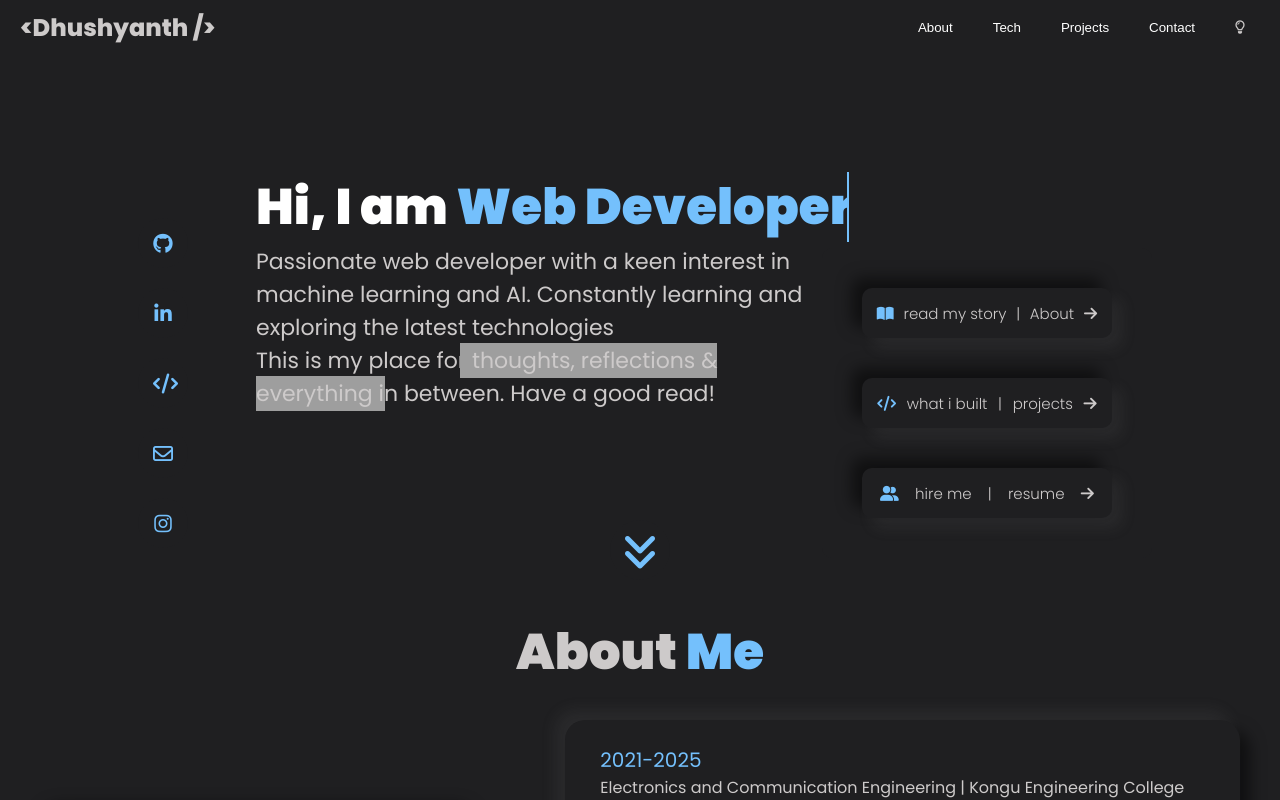
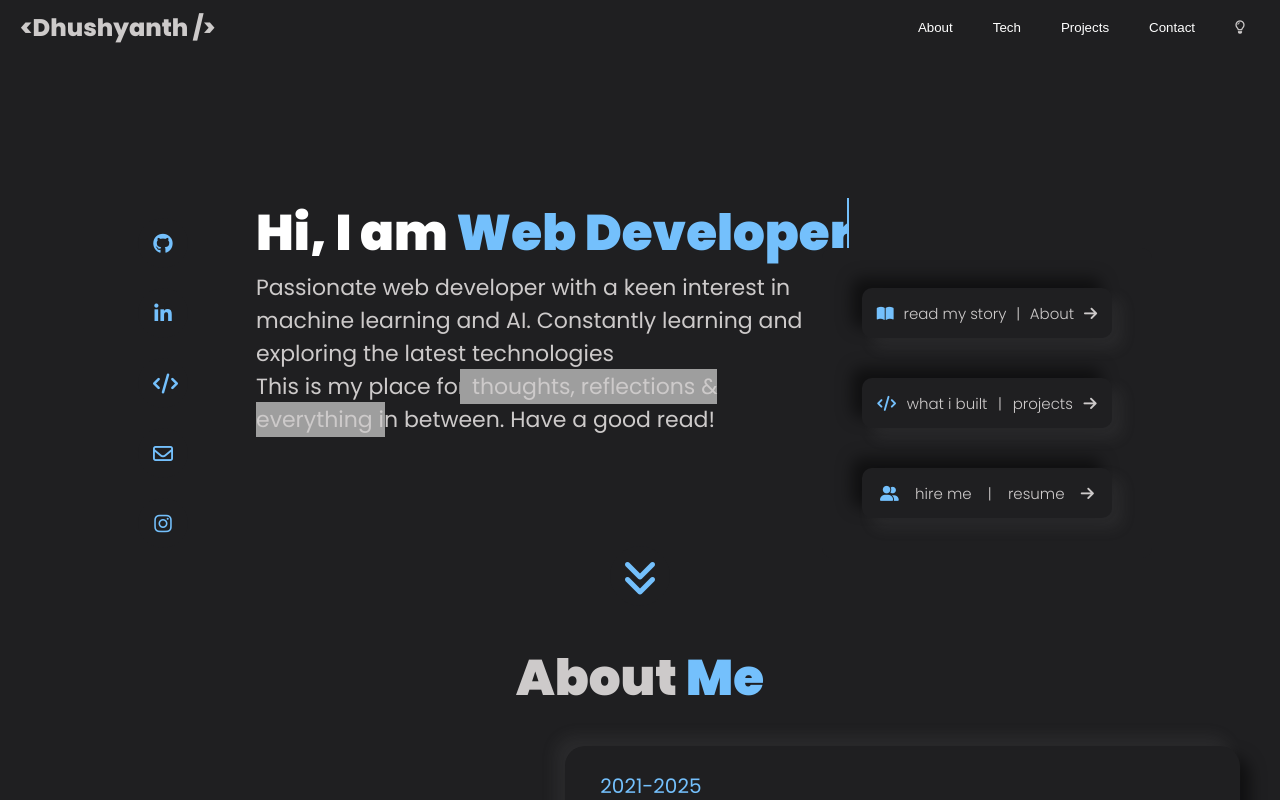
Before and after one commit to DhushyanthRavichandran/Portfolio-ReactJS, a React (Create React App) app: page / in a window 1280 px wide. Shown: the top 800 px of the page. Built offline with nearby package versions, Linux system fonts and the light colour scheme; grey boxes are pictures that could not be loaded.

Commit message:
Updated styles

```diff
--- a/src/App.css
+++ b/src/App.css
@@ -5,8 +5,7 @@ html, body {
   height: 100%;
   margin: 0;
   padding: 0;
-  /* overflow-x: hidden; Prevent horizontal scrolling */
-   box-sizing: border-box; /*Include padding and border in element's total width and height */
+   box-sizing: border-box;
 }
 
 
@@ -27,7 +26,6 @@ html, body {
  color: rgb(205, 202, 202);
 
 }
-/* Base styles for the navbar */
 .navbar {
   display: flex;
   align-items: center;
@@ -63,7 +61,7 @@ html, body {
   transform: scale(1.1);
 }
 
-/* Responsive styles */
+
 @media (max-width: 640px) {
   .nav-buttons {
     display: none;
@@ -94,7 +92,7 @@ html, body {
   }
 }
 
-/* For smooth transition */
+
 .nav-buttons {
   transition: max-height 0.5s ease-in-out, opacity 0.5s ease-in-out;
   max-height: 0;
@@ -107,7 +105,7 @@ html, body {
   opacity: 1;
 }
 
-/* Hide toggle on larger screens */
+
 @media (min-width: 641px) {
   .nav-toggle {
     display: none;
@@ -120,13 +118,8 @@ html, body {
   }
 }
 
-
-
-
-
 .container {
-  margin-top: 9%;
-
+  margin-top: 11%;
   overflow: hidden;
 }
 
@@ -206,7 +199,6 @@ html, body {
   10px 10px 15px rgba(126, 124, 124, 0.12);
 }
 
-
 .highlighted-text {
   background: url(//s2.svgbox.net/pen-brushes.svg?ic=brush-3&color=0091ff);
 
@@ -214,8 +206,6 @@ html, body {
   padding: 2px 6px;
 
 }
-
-
 
 .social-button {
   display: flex;
@@ -271,7 +261,6 @@ html, body {
 
 }
 .smallintro{
-  /* overflow-x: hidden; */
   font-family: "poppins", sans-serif;
   margin: 10px;
   padding: 20px;
@@ -284,14 +273,11 @@ html, body {
 
 }
 .about-content{
-  /* overflow-x: hidden; */
   font-family: "poppins", sans-serif;
   position: relative;
   display: flex;
   flex-direction: column;
   margin: 10px;
-
-
 }
 .about{
   padding: 10px;
@@ -302,34 +288,17 @@ html, body {
   border: none;
 }
 .aboutme{
-  /* overflow-x: hidden; */
   margin:0px ;
   margin-top: 15px;
 }
 
 .about {
-  /* overflow-x: hidden; */
   display:inline-block; position:relative; z-index:1; width:90%; height:fit-content; margin:20px; padding:25px;
   border-radius:20px;
 
   box-shadow: -10px -10px 15px rgba(126, 124, 124, 0.12),
   10px 10px 15px rgba(0, 0, 0, 0.5);
-  /* background:linear-gradient(0.06deg, rgba(250, 250, 250, 1) 0%,
-                                      rgba(246, 246, 246, 1) 29.62%,
-                                      rgba(234, 234, 234, 1) 58.47%,
-                                      rgba(215, 215, 215, 1) 86.92%,
-                                      rgba(204, 204, 204, 1) 99.22%);
-  box-shadow:-4px 8px 8px rgba(0,0,0,0.1), -8px 16px 16px rgba(0,0,0,0.1), -16px 32px 32px rgba(0,0,0,0.15), -32px 64px 64px rgba(0,0,0,0.25);   */
 }
-
-
-/* .smallintro.t{
-  /* box-shadow:0 1px 0 #291a1a, 0 2px 0 #c9c9c9, 0 3px 0 #bbb, 0 4px 0 #b9b9b9, 0 5px 0 #150e0e, 0 6px 1px rgba(0, 0, 0, 0.1), 0 0 5px rgba(0, 0, 0, 0.1), 0 1px 3px rgba(0, 0, 0, 0.3), 0 3px 5px rgba(0, 0, 0, 0.2), 0 5px 10px rgba(0, 0, 0, 0.25), 0 10px 10px rgba(0, 0, 0, 0.2), 0 20px 20px rgba(0, 0, 0, 0.15);  */
-  /* background-color: #1f1f21;
-  transform: translateY(5px);
-  box-shadow: inset 0px 10px 20px 2px rgba(0, 0, 0, 0.25);
-}
-*/
 
 .small{
   margin-top: 30px;
@@ -350,27 +319,12 @@ html, body {
   box-shadow: -10px -10px 15px rgba(0, 0, 0, 0.5),
   10px 10px 15px rgba(126, 124, 124, 0.12);
 
-
-  /* background-color: #1f1f21;
-  background: linear-gradient(0.06deg, rgba(250, 250, 250, 1) 0%,
-                                      rgba(246, 246, 246, 1) 29.62%,
-                                      rgba(234, 234, 234, 1) 58.47%,
-                                      rgba(215, 215, 215, 1) 86.92%,
-                                      rgba(204, 204, 204, 1) 99.22%);
-  box-shadow: -4px 8px 8px rgba(0, 0, 0, 0.1),
-              -8px 16px 16px rgba(0, 0, 0, 0.1),
-              -16px 32px 32px rgba(0, 0, 0, 0.15),
-              -32px 64px 64px rgba(0, 0, 0, 0.25);
-   */
-
 }
 
 .about-year{
   font-size: 20px;
 }
 
-
-/* Container styling */
 .container1 {
 
   margin-top: 0;
@@ -378,7 +332,6 @@ html, body {
   display: inline-block;
 }
 
-/* Image styling */
 .WrapperImage {
 
   height: 130px;
@@ -389,10 +342,7 @@ html, body {
   display: block;
   transition: opacity 0.3s;
 }
-
-/* Text styling */
 .txt {
-
   font-family: "Poppins", sans-serif;
   font-size: 1.2rem;
   font-weight: 500;
@@ -406,16 +356,12 @@ html, body {
   visibility: hidden;
   opacity: 0;
 }
-
-/* Show text on hover */
 .container1:hover .txt {
   visibility: visible;
   opacity: 1;
 }
 
-/* Wrapper design container styling */
 .Wrapper-design {
-
   margin: 10px;
   padding: 10px;
   display: flex;
@@ -423,22 +369,18 @@ html, body {
   justify-content: space-evenly;
 }
 
-/* Additional wrapper styling */
 .wrap1 {
   margin-top: 10px;
   padding: 10px;
-
   position: relative;
 }
 
 .wrap2 {
-
   background-color:#1f1f21;
   padding: 10px;
   position: relative;
 }
 
-/* Image hover effect */
 .WrapperImage:hover {
   opacity: 0.5;
 }
@@ -450,23 +392,20 @@ html, body {
   text-align: center;
 }
 .project-content{
-  /* background-color: chocolate; */
+
   display: flex;
-
-
-  /* border: 2px solid black; */
   margin: 35px;
   padding: 10px;
   position: relative;
   width: 80%;
 
 }
+
 .design{
   display: flex;
+}
 
-}
 .straightline{
-
   padding: 25px;
   height: 81%;
   margin-right: 20px;
@@ -474,11 +413,12 @@ html, body {
   background: rgb(244,2,2);
   background: linear-gradient(0deg, rgba(244,2,2,1) 0%, rgba(255,190,190,1) 100%);
 }
+
 .project-img{
-
   height: 300px;
   width: 450px;
 }
+
 .project-details{
   font-family: "poppins", sans-serif;
   display: flex;
@@ -486,23 +426,21 @@ html, body {
   justify-content: center;
   align-items: center;
   margin-bottom: 0;
+}
 
-}
 .project-title{
-
   font-size: 30px;
 }
+
 .proj{
-
   display: flex;
   flex-direction: column;
-  /* background-color: pink; */
   width: 100%;
   padding: 10PX;
   margin-left: 60PX;
 }
+
 .box{
-
   background-color: #74C0FC;
   padding: 5px;
   padding-left: 15px;
@@ -512,16 +450,19 @@ html, body {
   margin: 10px;
   color: #1f1f21;
 }
+
 .project-page{
   margin-top: 30px;
 }
+
 .proj-boxes{
   display: flex;
+}
 
-}
 .project-title{
   color:#74C0FC ;
 }
+
 .view-button{
   font-size: larger;
   position: relative;
@@ -529,17 +470,18 @@ html, body {
   left: 70%;
   padding: 10px;
   width: fit-content;
-  /* background-color: powderblue; */
   border: none;
   background-color:#1f1f21;
+}
 
-}
 .project-description{
   margin-top: 0px;
 }
+
 .view-button:hover{
   color: #ffffff;
 }
+
 .contact {
   margin: 0 ;
   text-align: center;
@@ -594,7 +536,6 @@ html, body {
 
 .textarea {
   height: 110px;
-
 }
 
 .submit-button {
@@ -607,7 +548,6 @@ html, body {
   color: white;
   font-weight: bold;
   cursor: pointer;
-
 }
 
 .submit-button:hover {
@@ -668,24 +608,12 @@ button{
 }
 
 
-
-
-
-
-
-
-
-
-
-/* Mobile Viewport Styles */
 @media (max-width: 768px) {
   html, body {
     overflow-x: hidden;
     margin: 0;
     padding: 0;
-    /* width: 100%; */
     box-sizing: border-box;
-
     width: 100%;
   }
   #home{
@@ -693,9 +621,7 @@ button{
     flex-direction: column;
     justify-content: space-evenly;
     align-items: center;
-
   }
-
 
   .container{
     width: 100%;
@@ -703,6 +629,7 @@ button{
     right: 13%;
     margin-top: 5px;
   }
+
   .container .text{
     font-size: 25px;
     font-weight: 700;
@@ -713,19 +640,18 @@ button{
     font-size: 18px;
   }
 
-
   .home-content {
-
-
     width: 90%;
     position: initial;
     text-align: center;
     font-size: 14px;
   }
+
   .home-content p{
     text-align: justify;
     margin: 10px;
   }
+
   .home-button button{
     padding: 10px;
   }
@@ -734,11 +660,10 @@ button{
     position: initial;
     display: flex;
     width: 75%;
-    /* justify-content: center; */
-    /* flex-direction: row; */
     align-items: center;
     padding: 0px;
   }
+
   .home-button button{
     font-size: 13px;
   }
@@ -746,19 +671,21 @@ button{
   .highlighted-text{
     background: none;
   }
+
   .home-button button {
     margin: 10px 0;
     width: 90%;
   }
+
   .social-button{
     display: none;
   }
+
   .arrow-down {
     display: none;
     justify-content: center;
     margin-top: 20px;
   }
-
 
   .wrap1,.wrap2 {
     margin-top: 0;
@@ -776,13 +703,13 @@ button{
   }
   .About-details {
     flex-direction: column;
+  }
 
-
-  }
   .small{
     margin-top: 0;
     margin-bottom: 10px;
   }
+
   .smallintro{
     width: 70%;
     margin-top: 0;
@@ -792,16 +719,18 @@ button{
     justify-content: center;
     font-size: 14px;
   }
+
   .about{
      width: 73%;
   }
+
   .About-details{
     display: flex;
     flex-direction: column;
     align-items: center;
   }
+
   .about-details {
-
     flex-direction: column;
     align-items: center;
   }
@@ -813,14 +742,17 @@ button{
   .about-content{
     margin-top: 10px;
   }
+
   .about-year{
     font-size: 16px;
     font-weight: 600;
   }
+
   .about-dept{
     font-size: 15px;
     font-weight: 500;
   }
+
   .about-clg{
     font-size: 13px;
     font-weight: 400;
@@ -834,7 +766,6 @@ button{
     font-size: 14px;
     font-weight: 500;
   }
-
 
   .Wrapper-design {
     display: flex;
@@ -855,9 +786,11 @@ button{
     margin-top: 0px;
     width: 80%;
   }
+
   .project-heading {
     font-size: 40px;
   }
+
   .project-page {
     text-align: center;
   }
@@ -869,6 +802,7 @@ button{
     margin: 0px;
     width: 100%;
   }
+
   .project-title{
     font-size: 20px;
     color: #74C0FC;
@@ -885,6 +819,7 @@ button{
     font-size: 18px;
     transition: 0.5s;
   }
+
   .view-button:hover{
     color: #ffffff;
   }
@@ -895,15 +830,13 @@ button{
     margin: 0 auto;
   }
 
-
-
   .straightline{
     height: auto;
     display: none;
   }
+
   .project-description {
     text-align: justify;
-
   }
 
   .contact-heading{
@@ -917,6 +850,7 @@ display: none;
     flex-direction: column;
     align-items: center;
 }
+
   .contact-description {
     width: 80%;
     font-size: 15px;
@@ -952,6 +886,7 @@ display: none;
     text-align: center;
     padding: 0;
   }
+
   .social-links {
     background-color: #0b1116;
     margin-top: 10px;
@@ -959,12 +894,13 @@ display: none;
     justify-content: space-around;
 
   }
+
   .social-links a {
     display: block;
     margin: 5px 0;
     color: #007bff;
+  }
 
-  }
   .column p{
     font-size: 15px;
   }
```
Lines whose indentation alone changed are shown as unchanged.
